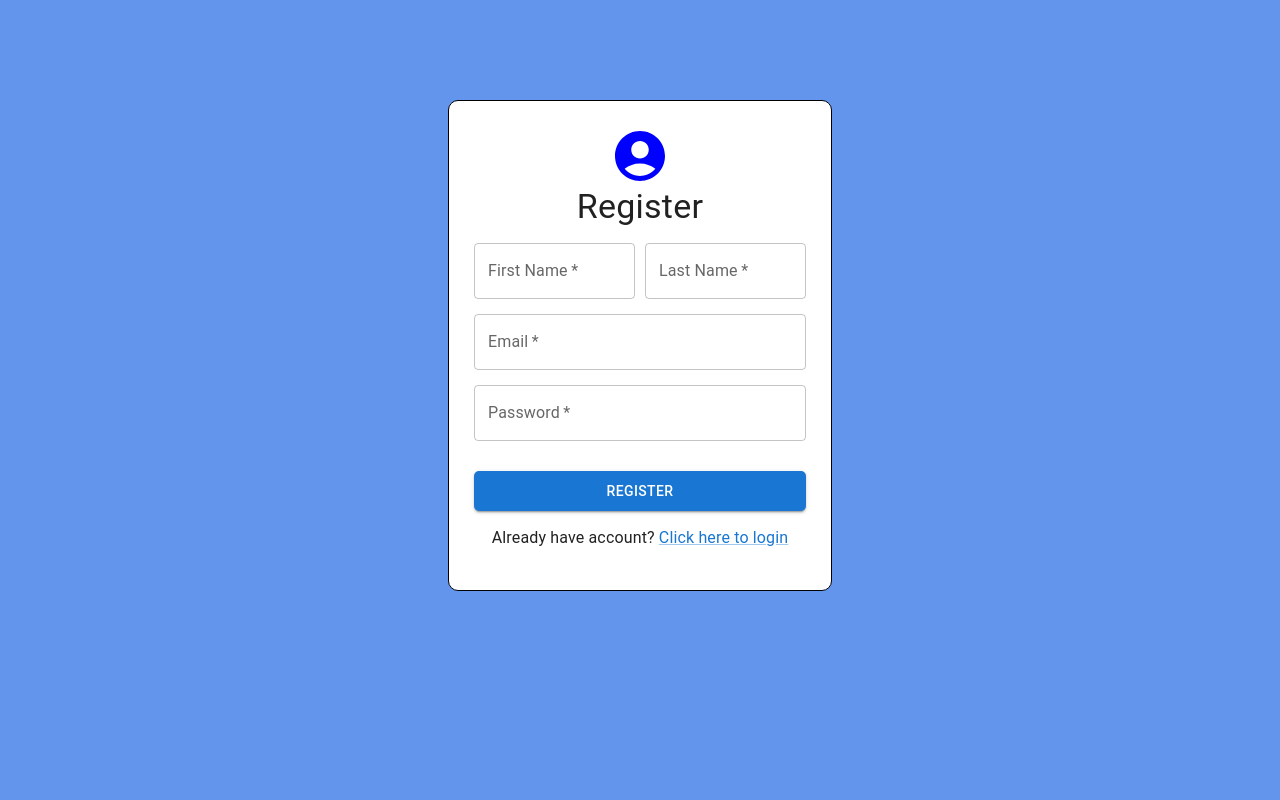
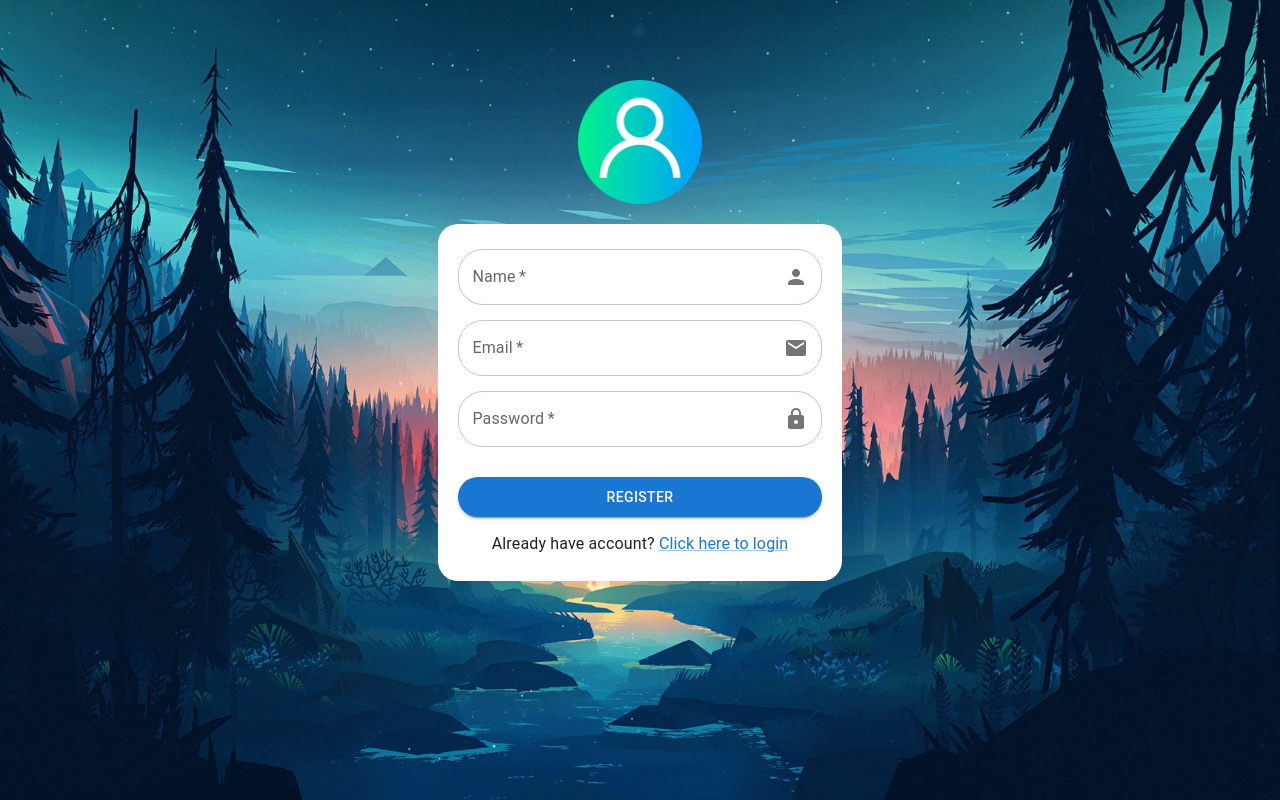
Before and after one commit to namkha1032/recruitment-website, a React (Create React App) app: page /register in a window 1280 px wide. Built offline with nearby package versions, Linux system fonts and the light colour scheme.

Commit message:
Update Register Page

```diff
--- a/src/pages/XPage_Register/XPage_Register.jsx
+++ b/src/pages/XPage_Register/XPage_Register.jsx
@@ -1,5 +1,5 @@
 import React, { useState } from "react";
-import { useNavigate } from "react-router-dom"; // useNavigate is a hook that allows us to navigate to a different page
+import { useNavigate } from "react-router-dom";
 import {
   Grid,
   TextField,
@@ -8,9 +8,14 @@ import {
   Link,
   Box,
   Container,
+  InputAdornment,
 } from "@mui/material";
 
-import AccountCircleIcon from '@mui/icons-material/AccountCircle';
+import EmailIcon from '@mui/icons-material/Email';
+import LockIcon from '@mui/icons-material/Lock';
+import PersonRoundedIcon from '@mui/icons-material/PersonRounded';
+import image from '../XPage_Login/login_icon.png'
+import imageBackground from '../XPage_Login/background.jpg'
 
 const style = {
   marginTop: "15px",
@@ -21,8 +26,7 @@ const style = {
 const XPage_Register = () => {
 
   const navigate = useNavigate()
-  const [firstName, setFirstName] = useState("");
-  const [lastName, setLastName] = useState("");
+  const [name, setName] = useState("");
   const [email, setEmail] = useState("");
   const [password, setPassword] = useState("");
   const Role = 'candidate';
@@ -30,82 +34,140 @@ const XPage_Register = () => {
   const handleSubmit = (event) => {
     event.preventDefault();
 
-    console.log(firstName, lastName, email, password, Role);
+    console.log(name, email, password, Role);
 
     navigate('/login');
   }
 
   return (
 
-    <Box sx={{backgroundColor: 'cornflowerblue', height: '100vh'}}>
-
-    <Container sx={{display: "flex", justifyContent: "center"}}>
+    <Box
+      sx={{
+        height: "100vh",
+        backgroundImage: `url(${imageBackground})`,
+        backgroundPosition: "center",
+        backgroundSize: "cover",
+        backgroundRepeat: "no-repeat",
+        width: "100%",
+      }}
+    >
+      <Container sx={{ display: "flex", justifyContent: "center" }}>
         <Grid
           container
-        sx={{ paddingTop: "100px", display: "flex", justifyContent: "center", width: "80%"}}
+          sx={{
+            paddingTop: "60px",
+            display: "flex",
+            flexDirection: "row",
+            justifyContent: "center",
+            width: "80%",
+          }}
         >
           <Grid
             item
-          md={5}
-          sx={{
-            border: "1px solid #000",
-            borderRadius: "10px",
-            padding: "25px",
-            backgroundColor: "white",
-
-          }}
+            md={7}
+            padding="20px"
           >
-          <Grid item xs={12} display='flex' justifyContent='center'>
-            <AccountCircleIcon sx={{ fontSize: 60, color: 'blue' }} />
-          </Grid>
-
-          <Grid item xs={12}>
-            <Typography variant="h4" align="center">Register</Typography>{" "}
-          </Grid>
-
-          <form onSubmit={handleSubmit}>
-
-            <Grid item xs={12} md={12} sx={{ ...style, display: 'flex', justifyContent: 'center'}}>
-              <Grid item xs={6} md={6} sx={{marginRight: '5px'}}>
-                <TextField
-                    required
-                    label="First Name"
-                    type='text'
-                    value={firstName}
-                    onChange={(e) => {setFirstName(e.target.value)}}
-                />
-              </Grid>
-
-              <Grid item xs={6} md={6} sx={{marginLeft: '5px'}}>
-                <TextField
-                    required
-                    label="Last Name"
-                    type='text'
-                    value={lastName}
-                    onChange={(e) => {setLastName(e.target.value)}}
+            <Grid item xs={12} display="flex" justifyContent="center">
+              <img
+                src={image}
+                alt="login"
+                width="25%"
+                height="25%"
+                loading="eager"
               />
             </Grid>
           </Grid>
 
-            <Grid item xs={12} md={12} sx={{ ...style}}>
+          <Grid
+            item
+            md={7}
+            sx={{ display: "flex", justifyContent: "center" }}
+          >
+            <Grid
+              item
+              md={9}
+              sx={{
+                borderRadius: "20px",
+                padding: "20px",
+                paddingTop: "10px",
+                paddingBottom: "10px",
+                backgroundColor: "white",
+                opacity: "100%",
+                left: "20%",
+                right: "20%",
+              }}
+            >
+              <form
+                onSubmit={
+                  handleSubmit
+                }
+              >
+
+                <Grid item xs={12} md={12} sx={{ ...style }}>
+                  <TextField
+                    fullWidth
+                    required
+                    label="Name"
+                    type="text"
+                    value={name}
+                    InputProps={{
+                      endAdornment: (
+                        <InputAdornment position="end">
+                          <PersonRoundedIcon />
+                        </InputAdornment>
+                      ),
+
+                      style: { borderRadius: "25px" },
+                    }}
+                    onChange={(e) => {
+                      setName(e.target.value);
+                    }}
+                  />
+                </Grid>
+
+                <Grid item xs={12} md={12} sx={{ ...style }}>
                   <TextField
                     fullWidth
                     required
                     label="Email"
                     type="email"
                     value={email}
-                  onChange={(e) => {setEmail(e.target.value)}}
+                    InputProps={{
+                      endAdornment: (
+                        <InputAdornment position="end">
+                          <EmailIcon />
+                        </InputAdornment>
+                      ),
+
+                      style: { borderRadius: "25px" },
+                    }}
+                    onChange={(e) => {
+                      setEmail(e.target.value);
+                    }}
                   />
                 </Grid>
 
-            <Grid item xs={12} md={12} sx={{...style}}>
+                <Grid item xs={12} md={12} sx={{ ...style }}>
                   <TextField
                     fullWidth
                     required
                     label="Password"
                     type="password"
                     value={password}
-                  onChange={(e) => {setPassword(e.target.value)}}
+                    variant="outlined"
+                    InputProps={{
+                      endAdornment: (
+                        <InputAdornment position="end">
+                          <LockIcon />
+                        </InputAdornment>
+                      ),
+
+                      style: { borderRadius: "25px" },
+                    }}
+                    onChange={(e) => {
+                      setPassword(e.target.value);
+                    }}
+                    /* sx={{ backgroundColor: "white" }} */
                   />
                 </Grid>
 
@@ -120,7 +182,7 @@ const XPage_Register = () => {
                     sx={{
                       height: "40px",
                       width: "100%",
-                  borderRadius: "5px",
+                      borderRadius: "20px",
                       marginTop: "15px",
                     }}
                   >
@@ -129,17 +191,22 @@ const XPage_Register = () => {
                 </Grid>
               </form>
 
-          <Grid item xs={12} sx={{...style, display: 'flex', justifyContent: 'center'}}>
+              <Grid
+                item
+                xs={12}
+                sx={{ ...style, display: "flex", justifyContent: "center" }}
+              >
                 <Typography variant="small" align="center">
-              Already have account? <Link href="/login">Click here to login</Link>
+                  Already have account?{" "}
+                  <Link href="/login">Click here to login</Link>
                 </Typography>
               </Grid>
             </Grid>
           </Grid>
+        </Grid>
       </Container>
-
     </Box>
   )
 }
 
-export default XPage_Register
+export default XPage_Register;
```
Lines whose indentation alone changed are shown as unchanged.
